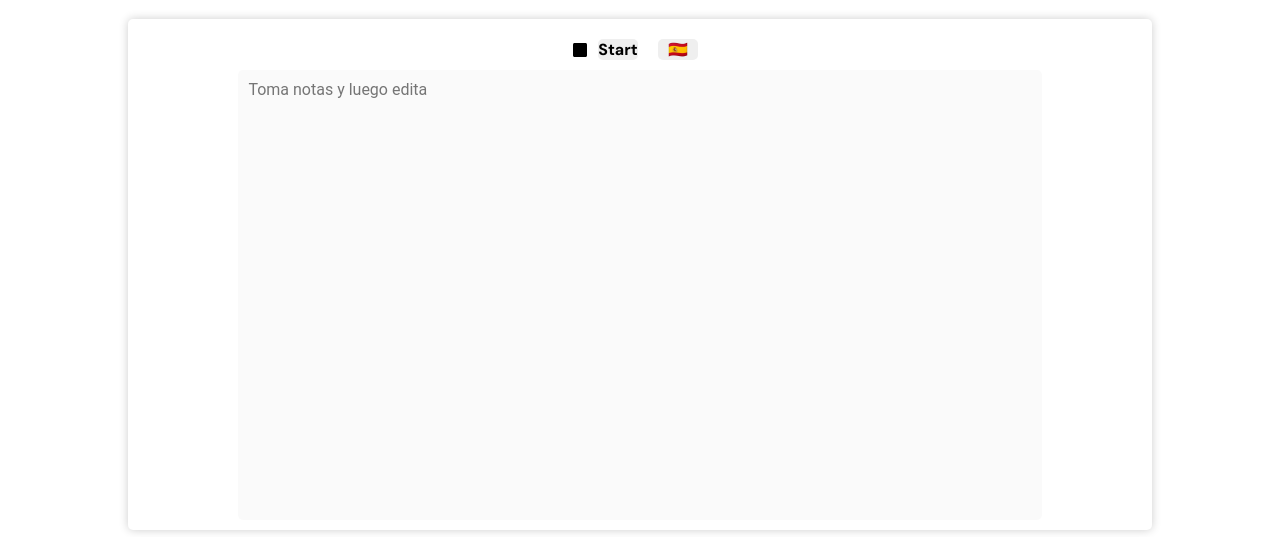
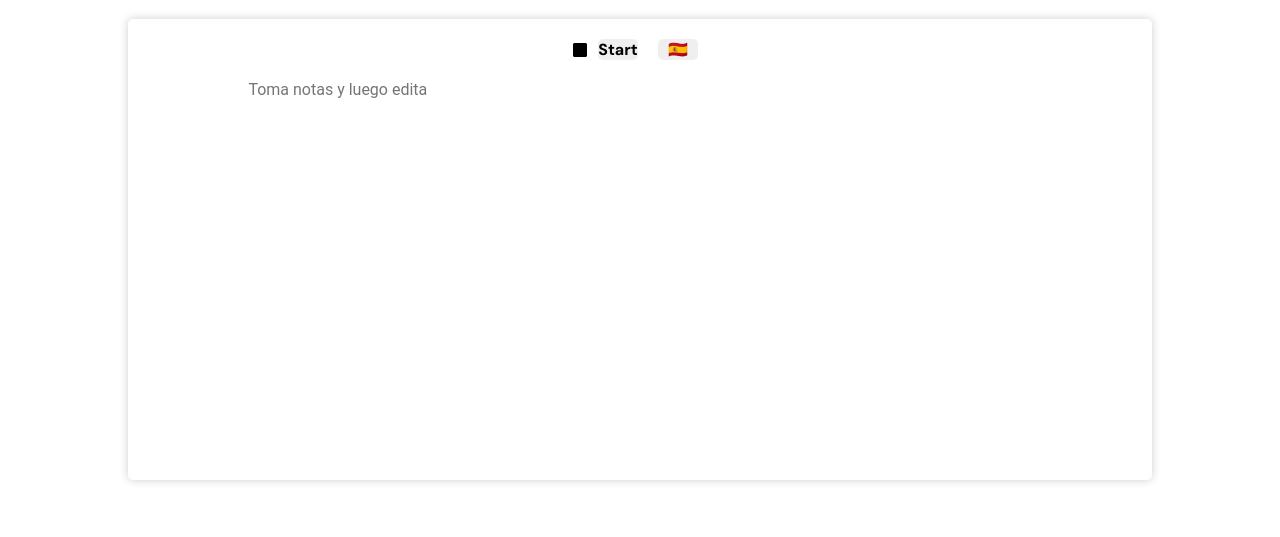
Before and after one commit to croko22/speech-journal, a React (Vite) app: page /session/1 in a window 1280 px wide. Shown: the part 380-917 px from the top of the page. After the commit the page ends 870 px from the top, so only its background shows below. Built offline with nearby package versions, Linux system fonts and the light colour scheme; no server answers; sample sign-in values are in the browser's storage.

Commit message:
c: Change diabled style on RecordNote component

```diff
--- a/src/components/RecordNote/RecordNote.scss
+++ b/src/components/RecordNote/RecordNote.scss
@@ -36,7 +36,7 @@
   }
   textarea {
     width: 80%;
-    height: 450px;
+    height: 400px;
     font: 1em "Roboto", sans-serif;
     padding: 10px;
     border-radius: 5px;
@@ -45,5 +45,8 @@
     &:focus {
       outline: none;
     }
+    &:disabled {
+      background-color: #fff;
+    }
   }
 }
```
